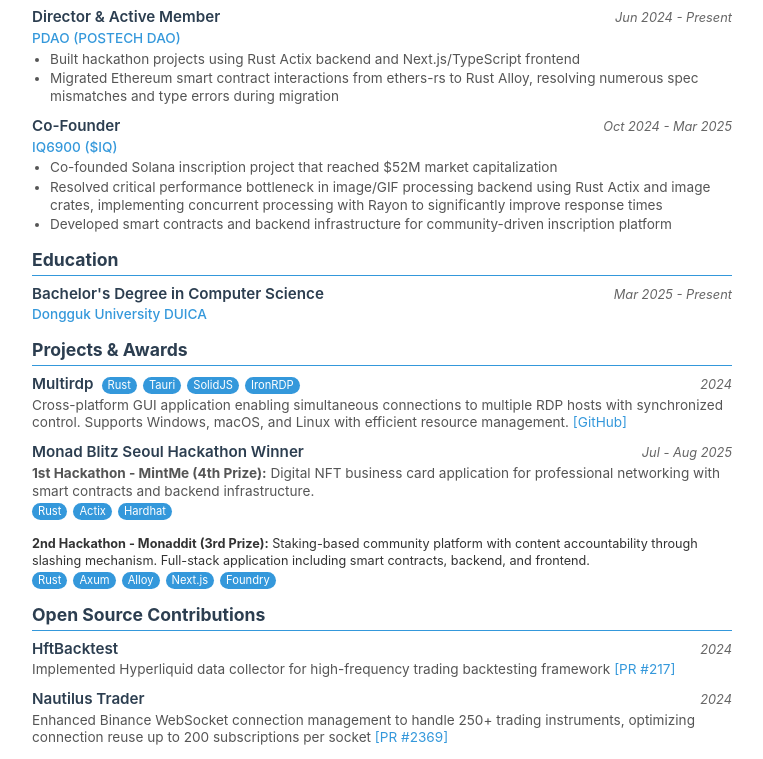
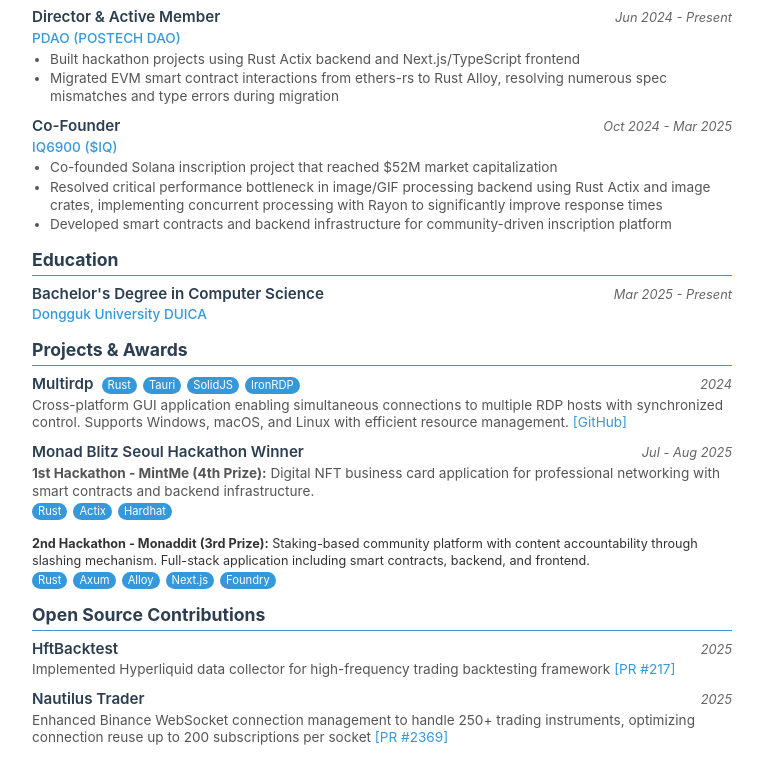
Before and after one commit to lidarbtc/lidarbtc.github.io, a plain HTML site: page index.html in a window 1280 px wide. Shown: the part 270-1029 px from the top of the page, without its empty margins (258-1021 px from the left). Drawn offline with Linux system fonts and the light colour scheme.

Commit message:
Update index.html

```diff
--- a/index.html
+++ b/index.html
@@ -291,7 +291,7 @@
                     <p class="company">PDAO (POSTECH DAO)</p>
                     <ul>
                         <li>Built hackathon projects using Rust Actix backend and Next.js/TypeScript frontend</li>
-                        <li>Migrated Ethereum smart contract interactions from ethers-rs to Rust Alloy, resolving numerous spec mismatches and type errors during migration</li>
+                        <li>Migrated EVM smart contract interactions from ethers-rs to Rust Alloy, resolving numerous spec mismatches and type errors during migration</li>
                     </ul>
                 </div>
                 <div class="item">
@@ -372,7 +372,7 @@
                 <div class="item">
                     <div class="item-header">
                         <h3>HftBacktest</h3>
-                        <span class="date">2024</span>
+                        <span class="date">2025</span>
                     </div>
                     <p class="description">
                         Implemented Hyperliquid data collector for high-frequency trading backtesting framework
@@ -382,7 +382,7 @@
                 <div class="item">
                     <div class="item-header">
                         <h3>Nautilus Trader</h3>
-                        <span class="date">2024</span>
+                        <span class="date">2025</span>
                     </div>
                     <p class="description">
                         Enhanced Binance WebSocket connection management to handle 250+ trading instruments, optimizing connection reuse up to 200 subscriptions per socket
```
